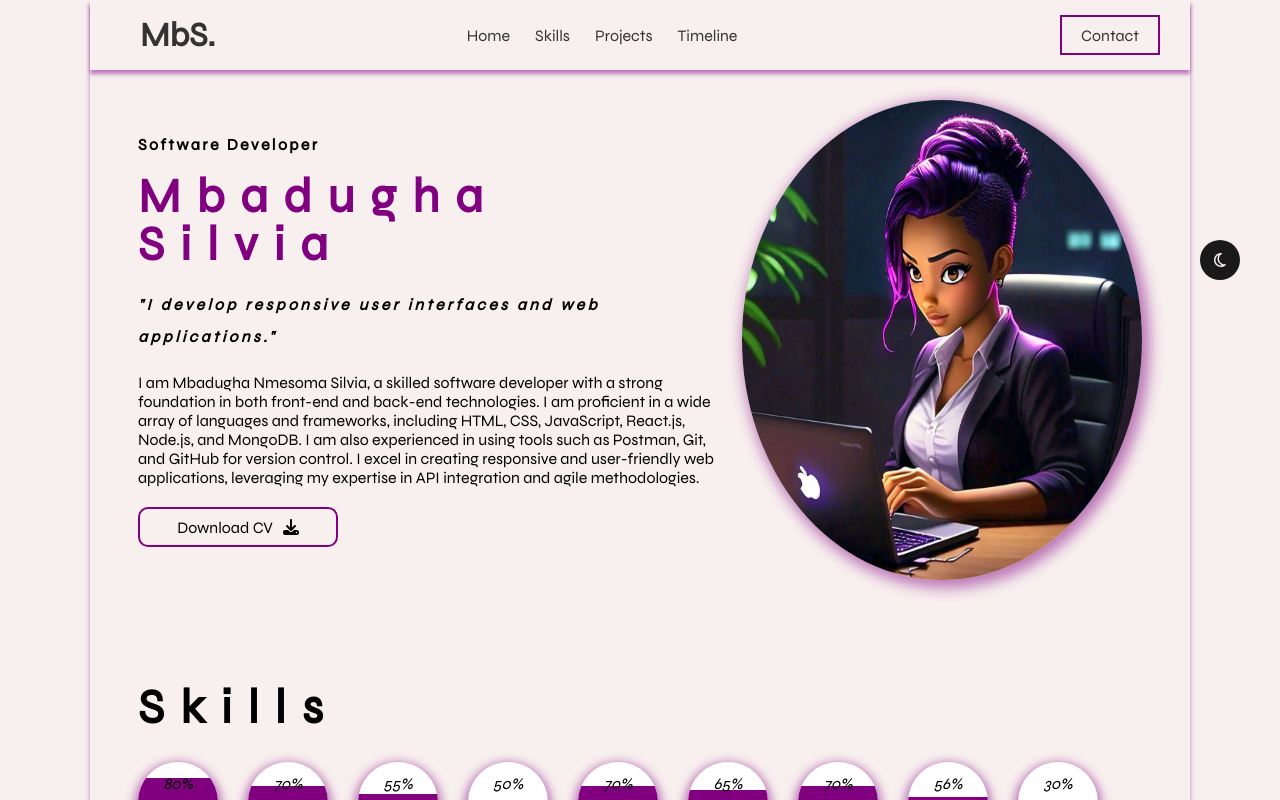
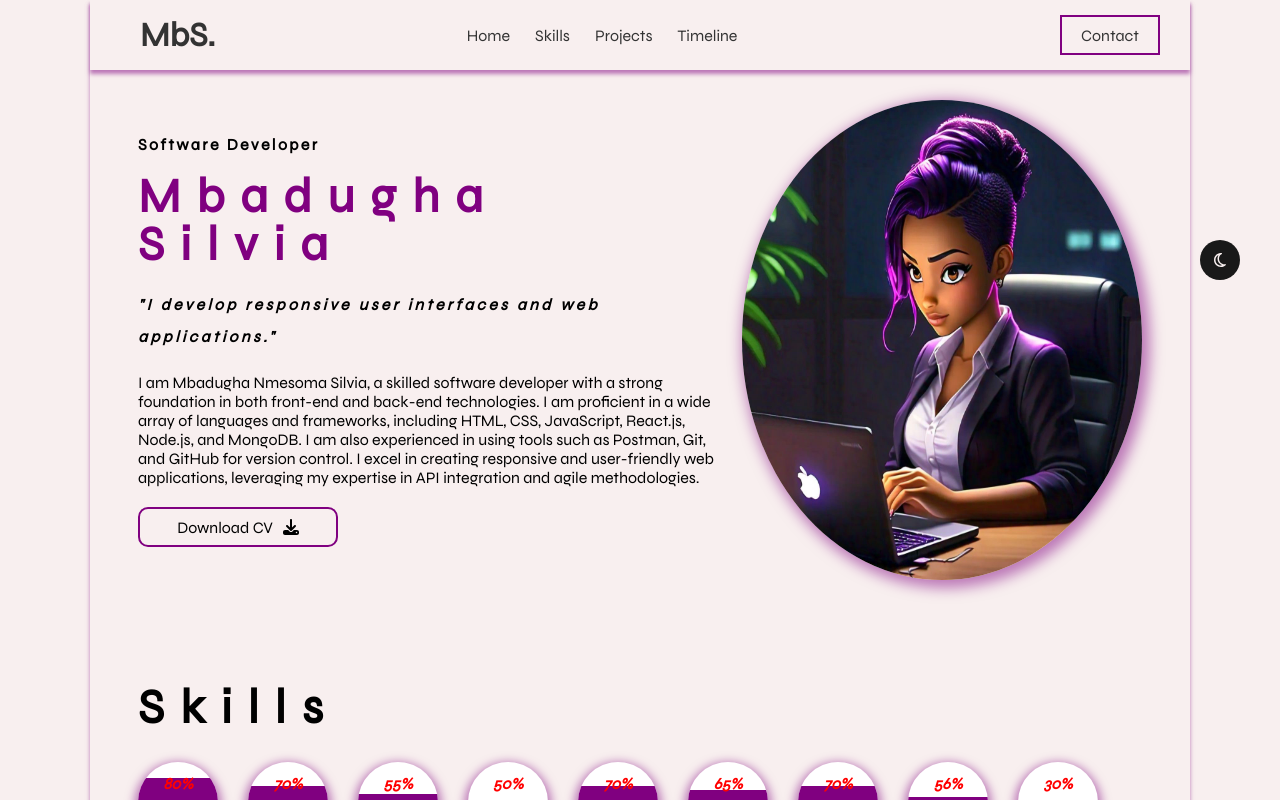
Before and after one commit to Silvyjson/MY, a React (Vite) app: page / in a window 1280 px wide. Shown: the top 800 px of the page. Built offline with nearby package versions, Linux system fonts and the light colour scheme; grey boxes are pictures that could not be loaded.

Commit message:
built my portfolio

```diff
--- a/src/sass/layout/skills.scss
+++ b/src/sass/layout/skills.scss
@@ -40,7 +40,8 @@
   position: absolute;
 
   i {
-    color: black;
+    color: red;
+    font-weight: 600;
   }
 
   img {
```
